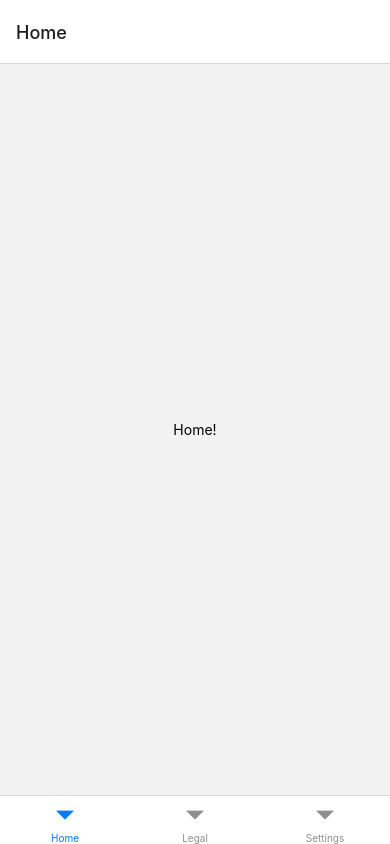
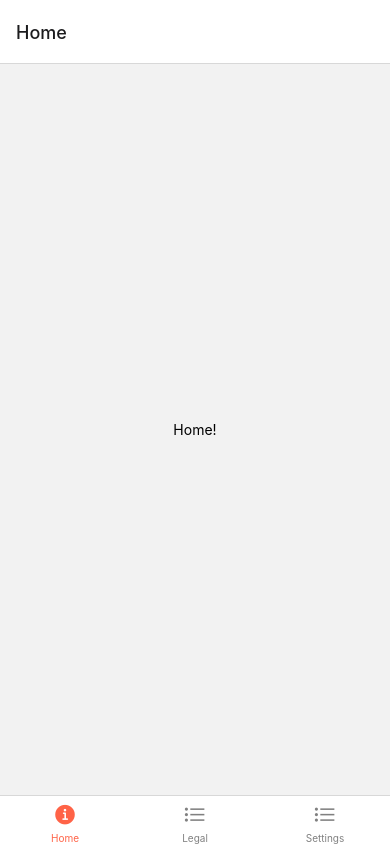
Before and after one commit to jlg-formation/frn-fev-23, a React Native app in the folder front/: screen / in a window 390 px wide. Both pictures are taken after a click on the button "SE CONNECTER". Built offline with nearby package versions, Linux system fonts and the light colour scheme.

Commit message:
dev: added icons on navigation

```diff
--- a/front/package.json
+++ b/front/package.json
@@ -15,7 +15,8 @@
     "react": "18.2.0",
     "react-native": "0.71.3",
     "react-native-safe-area-context": "^4.5.0",
-    "react-native-screens": "^3.20.0"
+    "react-native-screens": "^3.20.0",
+    "react-native-vector-icons": "^9.2.0"
   },
   "devDependencies": {
     "@babel/core": "^7.20.0",
@@ -25,6 +26,7 @@
     "@tsconfig/react-native": "^2.0.2",
     "@types/jest": "^29.2.1",
     "@types/react": "^18.0.24",
+    "@types/react-native-vector-icons": "^6.4.13",
     "@types/react-test-renderer": "^18.0.0",
     "babel-jest": "^29.2.1",
     "eslint": "^8.19.0",
--- a/front/screens/MenuScreen.tsx
+++ b/front/screens/MenuScreen.tsx
@@ -5,12 +5,35 @@
 import {LegalScreen} from './menu/LegalScreen';
 import {SettingScreen} from './menu/SettingScreen';
 
+import Ionicons from 'react-native-vector-icons/Ionicons';
+
 const Tab = createBottomTabNavigator();
 
 export const MenuScreen = () => {
   return (
     <NavigationContainer>
-      <Tab.Navigator>
+      <Tab.Navigator
+        screenOptions={({route}) => ({
+          // eslint-disable-next-line react/no-unstable-nested-components
+          tabBarIcon: ({focused, color, size}) => {
+            let iconName = '';
+
+            if (route.name === 'Home') {
+              iconName = focused
+                ? 'ios-information-circle'
+                : 'ios-information-circle-outline';
+            } else if (route.name === 'Settings') {
+              iconName = focused ? 'ios-list' : 'ios-list-outline';
+            } else if (route.name === 'Legal') {
+              iconName = focused ? 'ios-list' : 'ios-list-outline';
+            }
+
+            // You can return any component that you like here!
+            return <Ionicons name={iconName} size={size} color={color} />;
+          },
+          tabBarActiveTintColor: 'tomato',
+          tabBarInactiveTintColor: 'gray',
+        })}>
         <Tab.Screen name="Home" component={HomeScreen} />
         <Tab.Screen name="Legal" component={LegalScreen} />
         <Tab.Screen name="Settings" component={SettingScreen} />
```
Also changed, not shown: 2 other files (tests, documents, lock files or other folders).
